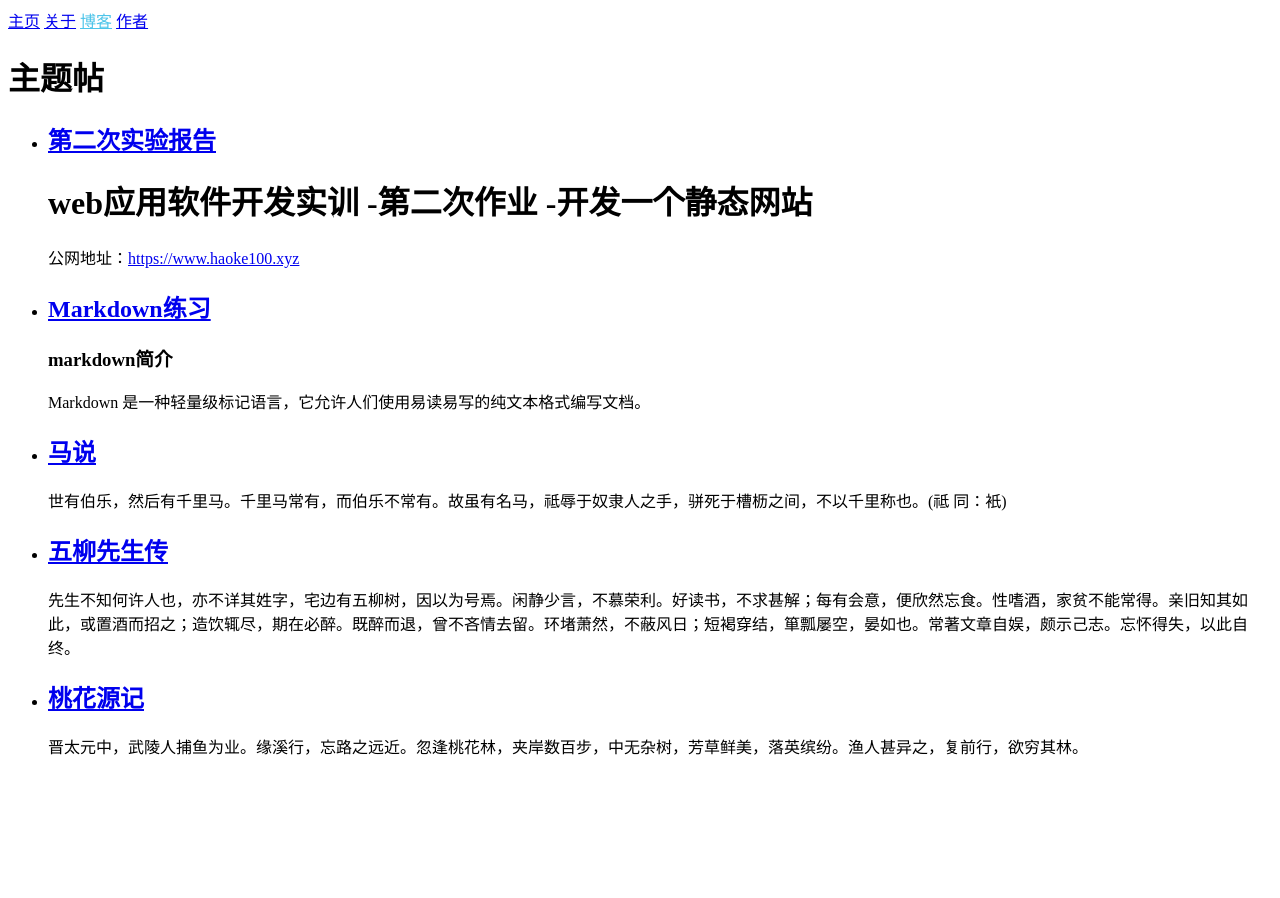
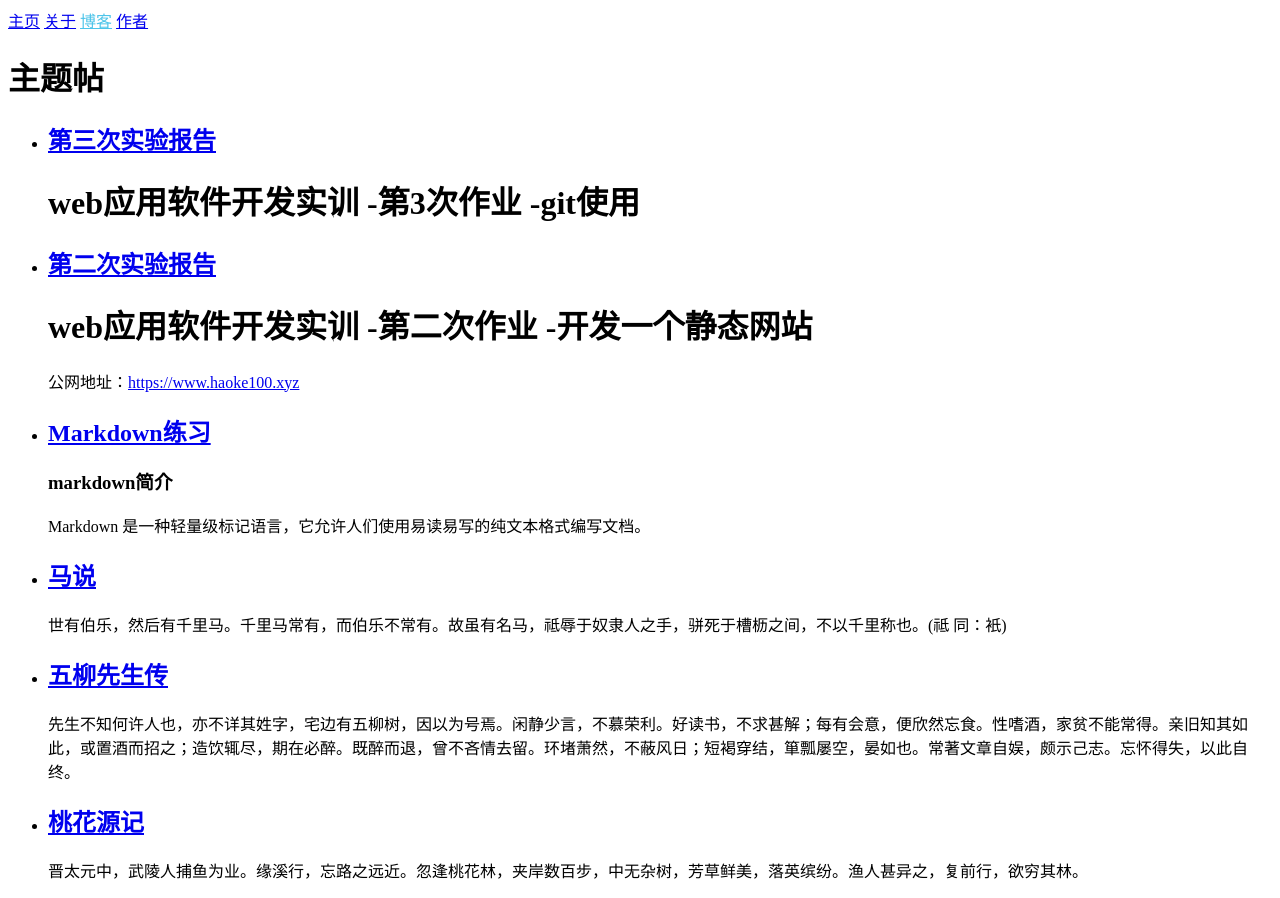
Before and after one commit to haoke100/haoke100.github.io, a plain HTML site: page blog.html in a window 1280 px wide. Before the commit the page ends 800 px from the top, so only its background shows below. Drawn offline with Linux system fonts and the light colour scheme.

Commit message:
添加第三次实验

```diff
--- a/blog.html
+++ b/blog.html
@@ -20,6 +20,12 @@
     <h1>主题帖</h1>
 
 <ul>
+
+    <li>
+      <h2><a href="/2021/05/19/%E7%AC%AC%E4%B8%89%E6%AC%A1%E5%AE%9E%E9%AA%8C%E6%8A%A5%E5%91%8A.html">第三次实验报告</a></h2>
+      <h1 id="web应用软件开发实训--第3次作业--git使用">web应用软件开发实训 -第3次作业 -git使用</h1>
+
+    </li>
 
     <li>
       <h2><a href="/2021/04/16/%E7%AC%AC%E4%BA%8C%E6%AC%A1%E5%AE%9E%E9%AA%8C%E6%8A%A5%E5%91%8A.html">第二次实验报告</a></h2>
```
Also changed, not shown: authors/李浩.html (+2 -0 lines).
